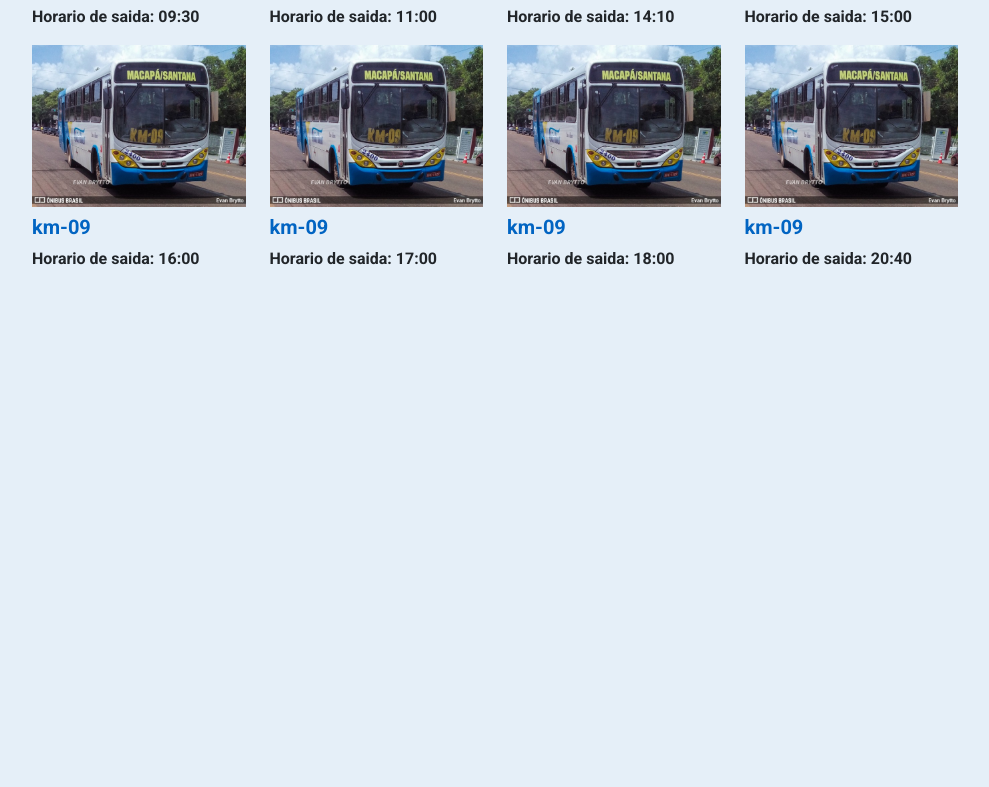
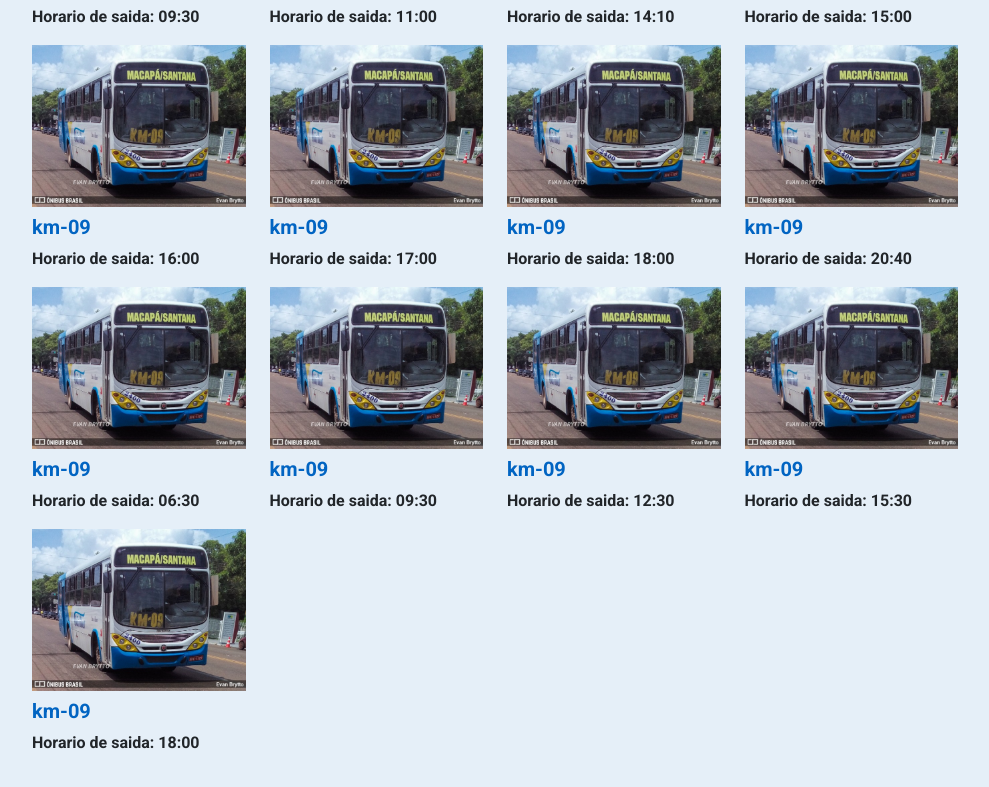
Before and after one commit to xVOGHx/Siao-thur, a plain HTML site: page index.html in a window 1280 px wide. Shown: the part 2681-3468 px from the top of the page, without its empty margins (240-1229 px from the left). Before the commit the page ends 3016 px from the top, so only its background shows below. Drawn offline with nearby package versions, Linux system fonts and the light colour scheme; a web font is replaced by a local one.

Commit message:
add km09 horarios sab e dom

```diff
--- a/index.html
+++ b/index.html
@@ -325,6 +325,35 @@
                                     </div>
                                 </div>
                             </div>
+                            <div class="tab-pane active" id="km09-seg-sex">
+                                <div class="row">
+                                    <div class="col-md-3">
+                                        <img class="d-block w-100" src="./img/km-09.jpg" alt="km-09">
+                                        <h5 class="text-colored fw-bold mt-2">km-09</h5>
+                                        <p class="fw-bold" class="fw-bold">Horario de saida: 06:30</p>
+                                    </div>
+                                    <div class="col-md-3">
+                                        <img class="d-block w-100" src="./img/km-09.jpg" alt="km-09">
+                                        <h5 class="text-colored fw-bold mt-2">km-09</h5>
+                                        <p class="fw-bold" class="fw-bold">Horario de saida: 09:30</p>
+                                    </div>
+                                    <div class="col-md-3">
+                                        <img class="d-block w-100" src="./img/km-09.jpg" alt="km-09">
+                                        <h5 class="text-colored fw-bold mt-2">km-09</h5>
+                                        <p class="fw-bold" class="fw-bold">Horario de saida: 12:30</p>
+                                    </div>
+                                    <div class="col-md-3">
+                                        <img class="d-block w-100" src="./img/km-09.jpg" alt="km-09">
+                                        <h5 class="text-colored fw-bold mt-2">km-09</h5>
+                                        <p class="fw-bold" class="fw-bold">Horario de saida: 15:30</p>
+                                    </div>
+                                    <div class="col-md-3">
+                                        <img class="d-block w-100" src="./img/km-09.jpg" alt="km-09">
+                                        <h5 class="text-colored fw-bold mt-2">km-09</h5>
+                                        <p class="fw-bold" class="fw-bold">Horario de saida: 18:00</p>
+                                    </div>
+                                </div>
+                            </div>
                         </div>
                     </div>
                 </div>
```
